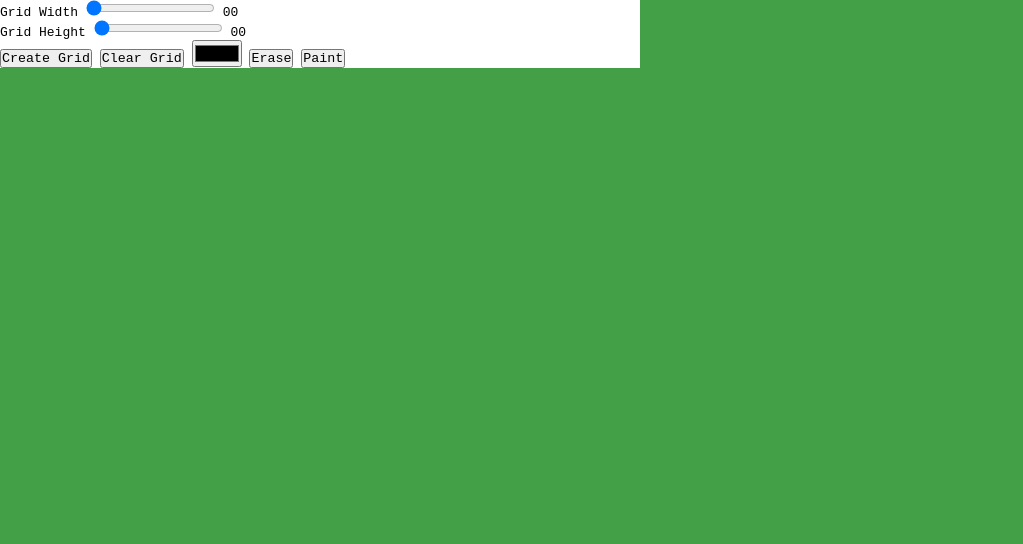
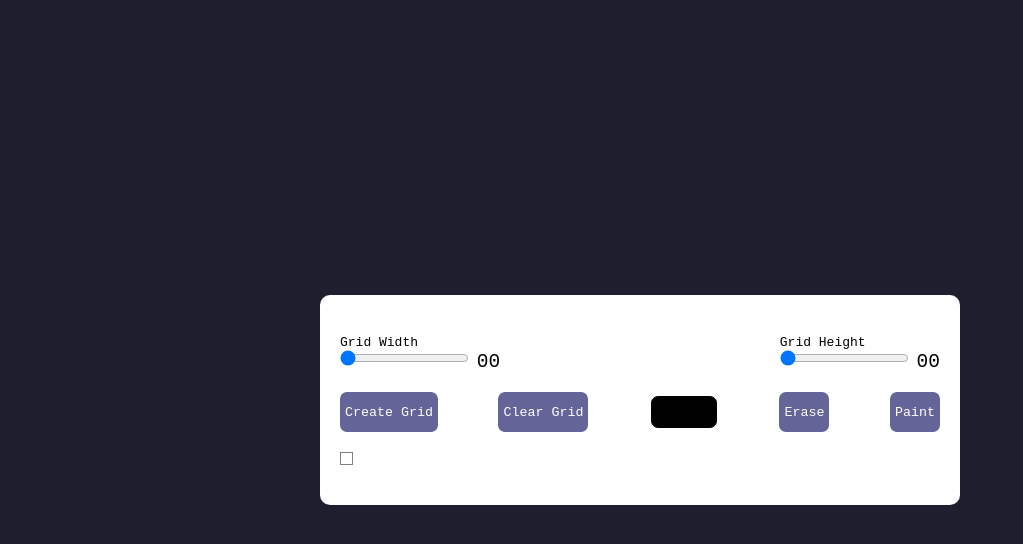
Before and after one commit to Advinson/100-days-js, a plain HTML site: page day-01/index.html in a window 1280 px wide. Both pictures are taken after a click on the button "Create Grid". Shown: the whole page, without its empty margins (0-1023 px from the left). Drawn offline with Linux system fonts and the light colour scheme.

Commit message:
pixel art generator

```diff
--- a/day-01/index.html
+++ b/day-01/index.html
@@ -14,13 +14,13 @@
             <div class="opt-wrapper">
                 <div class="sliders">
                     <label for="width-range">Grid Width</label>
-                    <input type="range" id="width-range" min="1" max="1">
+                    <input type="range" id="width-range" min="1" max="70">
                     <span id="width-value">00</span>
                 </div>
 
                 <div class="sliders">
                     <label for="height-range">Grid Height</label>
-                    <input type="range" id="height-range" min="1" max="1">
+                    <input type="range" id="height-range" min="1" max="70">
                     <span id="height-value">00</span>
                 </div>
             </div>
--- a/day-01/index.js
+++ b/day-01/index.js
@@ -0,0 +1,129 @@
+let container = document.querySelector(".container");
+let gridButton = document.getElementById("submit-grid");
+let clearGridButton = document.getElementById("clear-grid");
+let gridWidth = document.getElementById("width-range");
+let gridHeight = document.getElementById("height-range");
+let colorButton = document.getElementById("color-input");
+let eraseBtn = document.getElementById("erase-btn");
+let paintBtn = document.getElementById("paint-btn");
+let widthValue = document.getElementById("width-value");
+let heightValue = document.getElementById("height-value");
+
+
+
+let events = {
+    mouse: {
+        down: "mousedown",
+        move: "mousemove",
+        up: "mouseup"
+    },
+    touch: {
+        down: "touchstart",
+        move: "touchmove",
+        up: "touchend"
+    }
+};
+
+let deviceType = "";
+
+let draw = false;
+let erase = false;
+
+const isTouchDevice = () => {
+    try {
+        document.createEvent("TouchEvent");
+        deviceType = "touch";
+        return true;
+    } catch (e) {
+        deviceType = "mouse";
+        return false;
+    }
+}
+
+isTouchDevice();
+
+gridButton.addEventListener("click", () => {
+    container.innerHTML = "";
+    let count = 0;
+    for (let i = 0; i < gridHeight.value; i++) {
+        count += 2;
+        let div = document.createElement("div");
+        div.classList.add("gridRow")
+
+        for (let j = 0; j < gridWidth.value; j++) {
+            count += 2;
+            let col = document.createElement("div");
+            col.classList.add("gridCol");
+            col.setAttribute("id", `gridCol${count}`);
+
+            col.addEventListener(events[deviceType].down, () => {
+                draw = true;
+                if (erase) {
+                    col.style.backgroundColor = "transparent";
+                } else {
+                    col.style.backgroundColor = colorButton.value;
+                }
+
+            });
+
+
+            col.addEventListener(events[deviceType].move, (e) => {
+                let elementId = document.elementFromPoint(
+                    !isTouchDevice() ? e.clientX : e.touches[0].clientX,
+                    !isTouchDevice() ? e.clientY : e.touches[0].clientY,
+                ).id;
+                checker(elementId);
+            });
+
+            col.addEventListener(events[deviceType].up, () => {
+                draw = false;
+            });
+
+            div.appendChild(col);
+        }
+
+        container.appendChild(div);
+
+    }
+})
+
+function checker(elementId) {
+
+    let gridColumns = document.querySelectorAll(".gridCol");
+    gridColumns.forEach((element) => {
+        if (elementId == element.id) {
+            if (draw && !erase) {
+                element.style.backgroundColor = colorButton.value;
+            } else if (draw && erase) {
+                element.style.backgroundColor = "transparent";
+            }
+        }
+    });
+}
+
+
+clearGridButton.addEventListener("click", () => {
+    container.innerHTML = "";
+
+});
+
+eraseBtn.addEventListener("click", () => {
+    erase = true;
+});
+
+paintBtn.addEventListener("click", () => {
+    erase = false;
+});
+
+gridWidth.addEventListener("input", () => {
+    widthValue.innerHTML = gridWidth.value < 0 ? `0${gridWidth.value}` : gridWidth.value;
+});
+
+gridHeight.addEventListener("input", () => {
+    heightValue.innerHTML = gridHeight.value < 0 ? `0${gridHeight.value}` : gridHeight.value;
+});
+
+window.onload = () => {
+    gridHeight.value = 0;
+    gridWidth.value = 0;
+}
--- a/day-01/style.css
+++ b/day-01/style.css
@@ -1,3 +1,8 @@
+:root {
+    --primary-color: #1e1e2e;
+    --secondary-color: #646499;
+}
+
 * {
     margin: 0;
     padding: 0;
@@ -6,10 +11,88 @@
 }
 
 body {
-    background-color: #43a047;
+    background-color: var(--primary-color);
 }
 
 .wrapper {
     background-color: #fff;
     width: 80vmin;
+    position: absolute;
+    transform: translate(-50%, -50%);
+    top: 50%;
+    left: 50%;
+    padding: 40px 20px;
+    border-radius: 10px;
 }
+
+
+
+label {
+    display: block;
+}
+
+span {
+    position: relative;
+    font-size: 1.5rem;
+    bottom: -1px;
+}
+
+.opt-wrapper {
+    display: flex;
+    justify-content: space-between;
+    margin-bottom: 20px;
+    gap: 10px;
+}
+
+button {
+    background-color: var(--secondary-color);
+    border: none;
+    padding: 5px;
+    border-radius: 7px;
+    color: #ffffff;
+    transition: ease-in-out 0.3s;
+}
+
+button:hover {
+    background-color: #3c3c5c;
+    transition: ease-in-out 0.3s;
+}
+
+input[type="color"] {
+    -webkit-appearance: none;
+    -moz-appearance: none;
+    appearance: none;
+    background-color: transparent;
+    width: 70px;
+    height: 40px;
+    border: none;
+    cursor: pointer;
+}
+
+input[type="color"]::-webkit-color-swatch {
+    border-radius: 7px;
+    border: solid 1px #000;
+
+}
+
+input[type="color"]::-moz-color-swatch {
+    border-radius: 7px;
+    border: solid 1px #000;
+}
+
+.gridCol {
+    height: 1em;
+    width: 1em;
+    border: 1px solid #817f7f;
+}
+
+.gridRow {
+    display: flex;
+}
+
+@media only screen and (max-width: 768px) {
+    .gridCol {
+        height: 0.8em;
+        width: 0.8em;
+    }
+}
```
